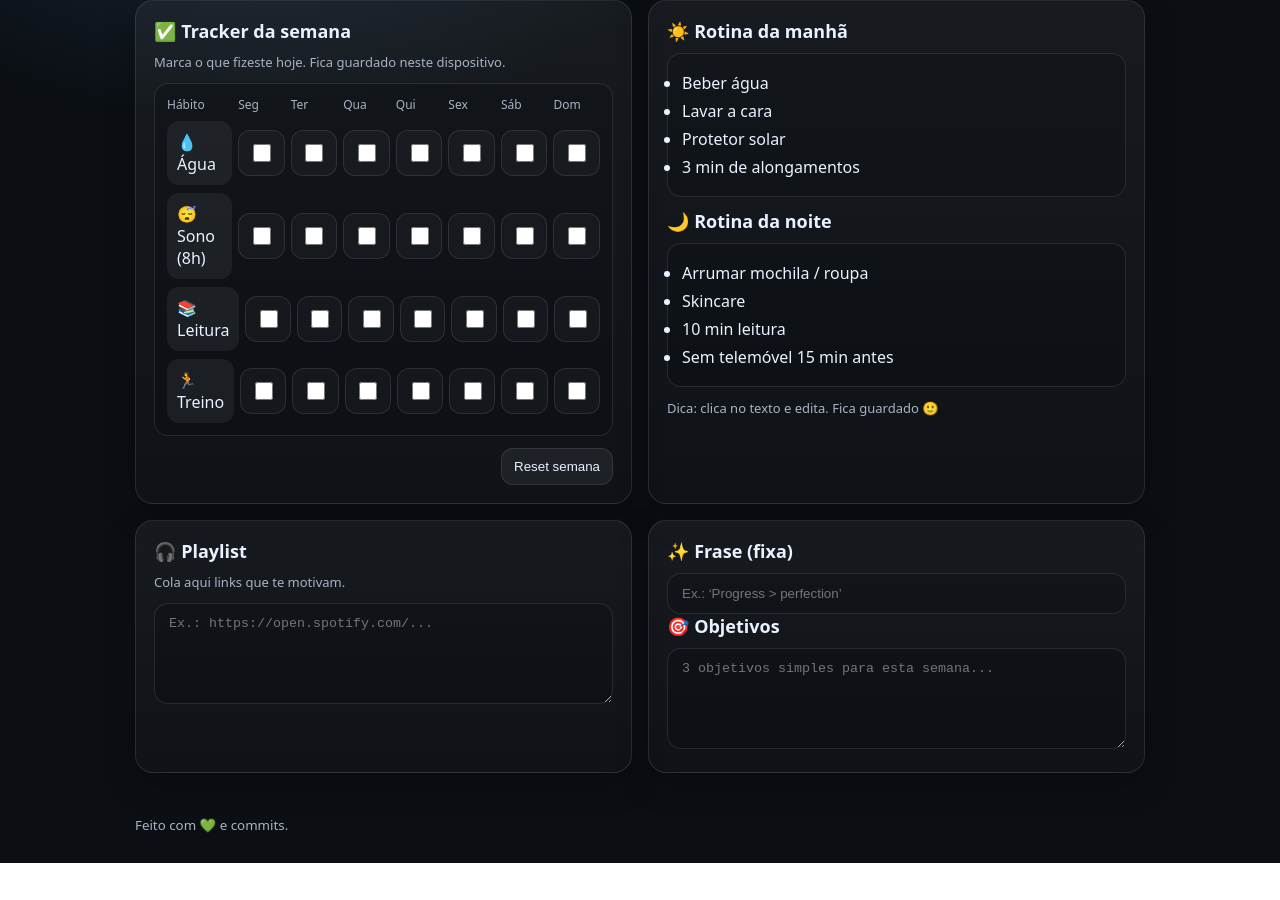
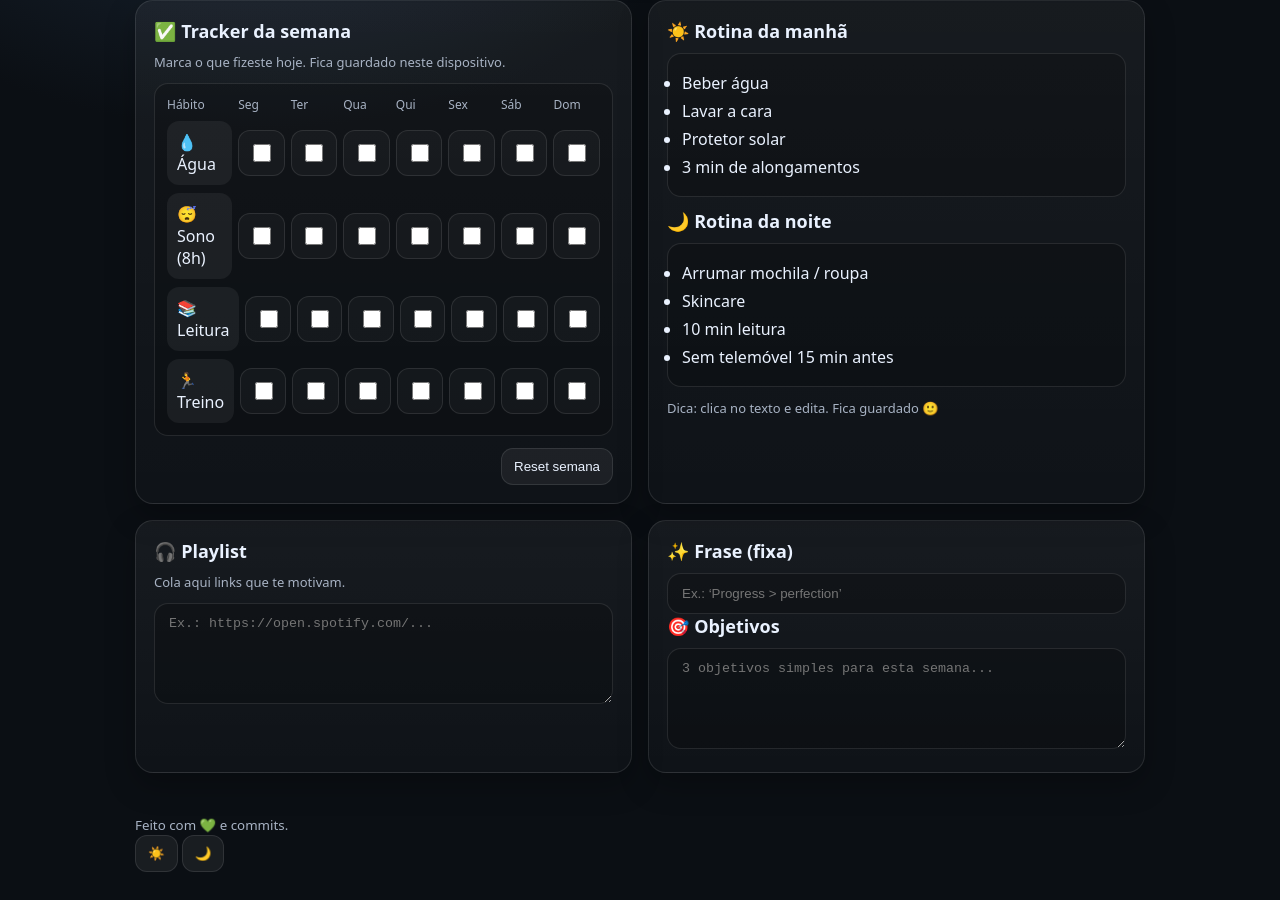
Before and after one commit to catarinagsferreira/self-care-tracker, a plain HTML site: page index.html in a window 1280 px wide. Shown: the part 323-1223 px from the top of the page. Before the commit the page ends 1186 px from the top, so only its background shows below. Drawn offline with Linux system fonts and the light colour scheme.

Commit message:
Update index.html

```diff
--- a/index.html
+++ b/index.html
@@ -122,8 +122,13 @@
   </main>
 
   <footer class="wrap foot">
-    <small>Feito com 💚 e commits.</small>
-  </footer>
+  <small>Feito com 💚 e commits.</small>
+
+  <div class="theme-toggle" aria-label="Theme toggle">
+    <button id="lightBtn" class="icon-btn" type="button" title="Light mode" aria-label="Light mode">☀️</button>
+    <button id="darkBtn" class="icon-btn" type="button" title="Dark mode" aria-label="Dark mode">🌙</button>
+  </div>
+</footer>
 
   <script src="app.js"></script>
 </body>
```
